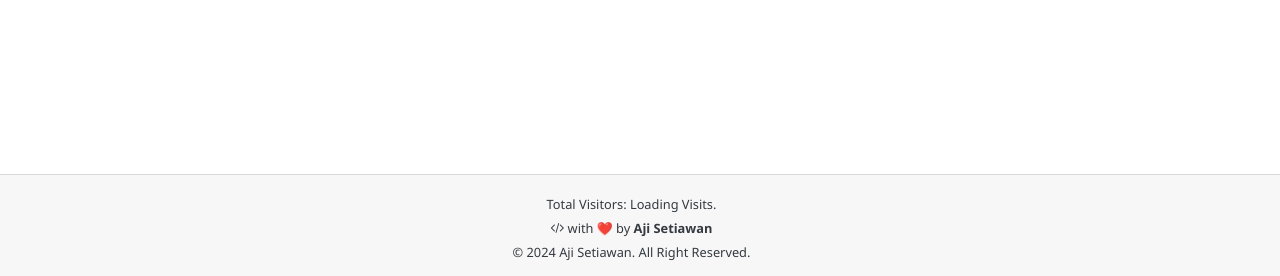
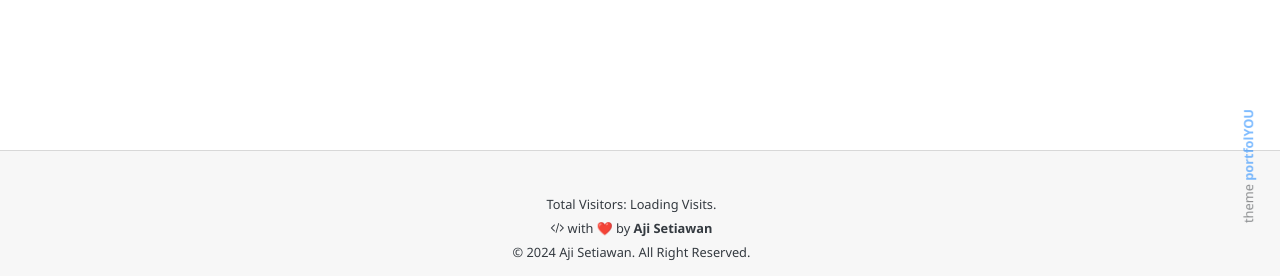
Before and after one commit to ajisetiawan716/ajisetiawan716.github.io, a Jekyll site: the page built from pages/index.md, in a window 1280 px wide. Shown: the part 621-897 px from the top of the page. Built offline with Jekyll 4.4.1, drawn with Linux system fonts in a browser that asks for light colours; some web fonts are replaced; a style sheet for code colours, icons or effects is not loaded.

Commit message:
Update footer.html

```diff
--- a/_includes/footer.html
+++ b/_includes/footer.html
@@ -1,5 +1,9 @@
 <footer class="mt-auto py-3 text-center card-footer">
-
+{%- assign theme_name = "portfolYOU" -%}
+  {%- assign theme_repo = "https://github.com/YoussefRaafatNasry/portfolYOU" -%}
+  <small id="attribution">
+    theme <a href="{{ theme_repo }}">{{ theme_name }}</a>
+  </small><br>
   <small class="text-themed mb-2">
     Total Visitors: <span id="busuanzi_value_site_uv">Loading</span> Visits.<br>
     <i class="icon-code"></i> with ❤️
```
